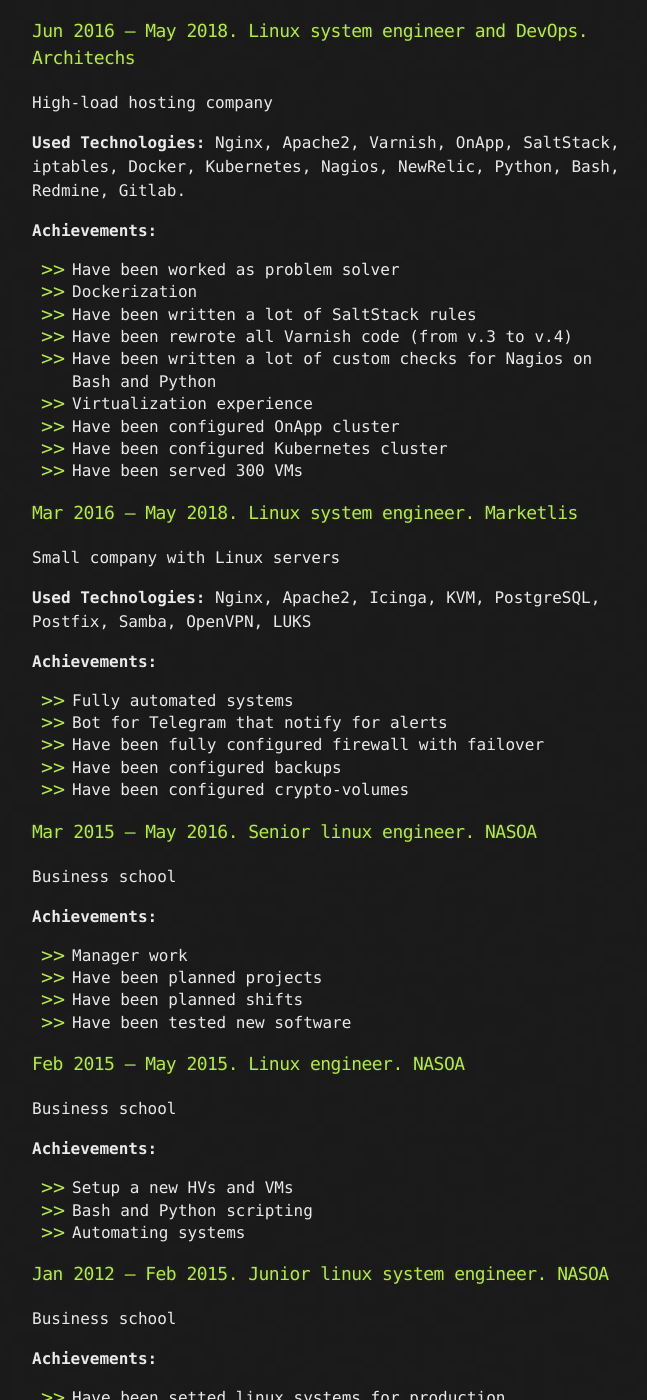
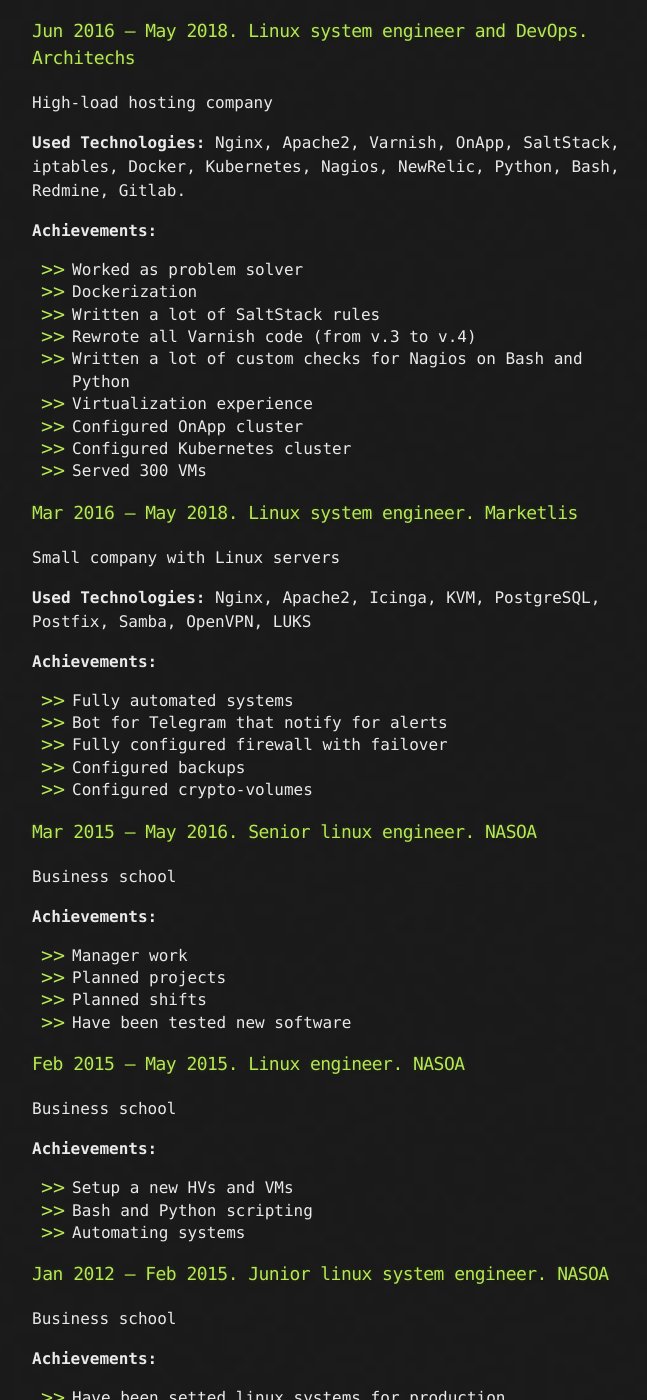
Before and after one commit to ivanovUA/ivanovua.github.io, a Jekyll site: the page built from index.md, in a window 1280 px wide and 1400 px high, scrolled down 1245 px. Shown: the whole window, without its empty margins (308-955 px from the left). Built offline with Jekyll 4.4.1, drawn with Linux system fonts in a browser that asks for light colours.

Commit message:
Update index.md

```diff
--- a/index.md
+++ b/index.md
@@ -38,15 +38,15 @@ High-load hosting company
 **Used Technologies:** Nginx, Apache2, Varnish, OnApp, SaltStack, iptables, Docker, Kubernetes, Nagios, NewRelic, Python, Bash, Redmine, Gitlab.
 
 **Achievements:**
-  * Have been worked as problem solver
+  * Worked as problem solver
   * Dockerization
-  * Have been written a lot of SaltStack rules
-  * Have been rewrote all Varnish code (from v.3 to v.4)
-  * Have been written a lot of custom checks for Nagios on Bash and Python
+  * Written a lot of SaltStack rules
+  * Rewrote all Varnish code (from v.3 to v.4)
+  * Written a lot of custom checks for Nagios on Bash and Python
   * Virtualization experience
-  * Have been configured OnApp cluster
-  * Have been configured Kubernetes cluster
-  * Have been served 300 VMs
+  * Configured OnApp cluster
+  * Configured Kubernetes cluster
+  * Served 300 VMs
 
 ### Mar 2016 — May 2018. Linux system engineer. Marketlis
 Small company with Linux servers
@@ -56,17 +56,17 @@ Small company with Linux servers
 **Achievements:**
   * Fully automated systems
   * Bot for Telegram that notify for alerts
-  * Have been fully configured firewall with failover
-  * Have been configured backups
-  * Have been configured crypto-volumes
+  * Fully configured firewall with failover
+  * Configured backups
+  * Configured crypto-volumes
 
 ### Mar 2015 — May 2016. Senior linux engineer. NASOA
 Business school
 
 **Achievements:**
   * Manager work
-  * Have been planned projects
-  * Have been planned shifts
+  * Planned projects
+  * Planned shifts
   * Have been tested new software
 
 ### Feb 2015 — May 2015. Linux engineer. NASOA
```
